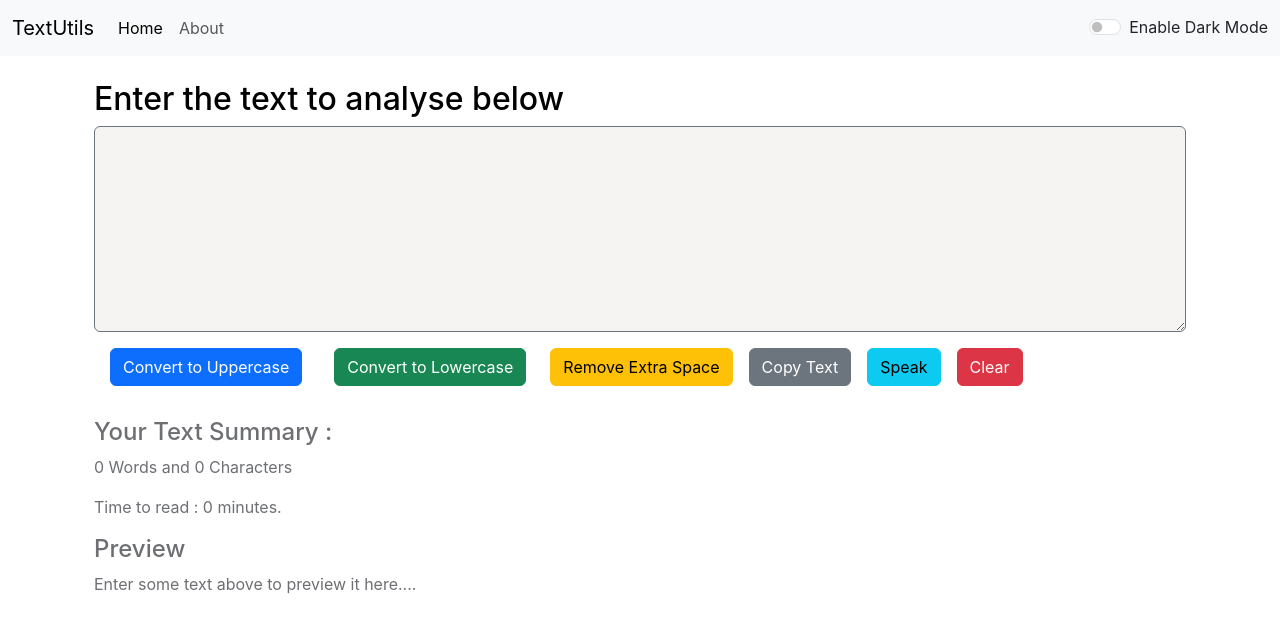
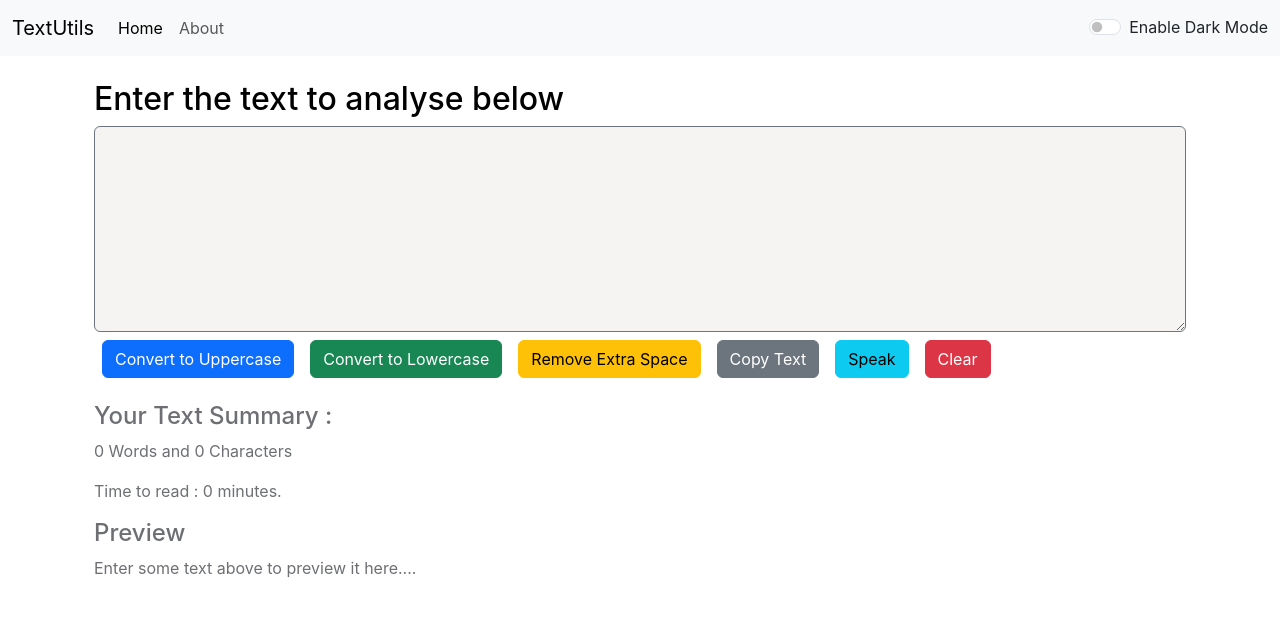
Before and after one commit to murli1998/myreactapp, a React (Create React App) app: page / in a window 1280 px wide. Shown: the top 632 px of the page. Built offline with nearby package versions, Linux system fonts and the light colour scheme.

Commit message:
fixing button spacing

```diff
--- a/src/components/TextForm.js
+++ b/src/components/TextForm.js
@@ -107,10 +107,10 @@ export default function TextForm(props) {
               color: props.mode === "dark" ? "white" : "black",
             }}
           ></textarea>
-          <button className="btn btn-primary m-3" onClick={handleUpClick}>
+          <button className="btn btn-primary mx-2 my-2" onClick={handleUpClick}>
             Convert to Uppercase
           </button>
-          <button className="btn btn-success m-3" onClick={handleLwClick}>
+          <button className="btn btn-success mx-2 my-2" onClick={handleLwClick}>
             Convert to Lowercase
           </button>
 
```
